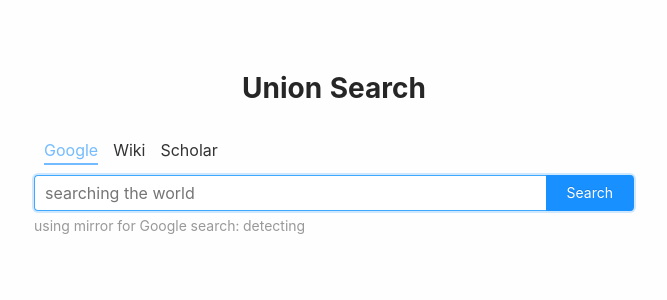
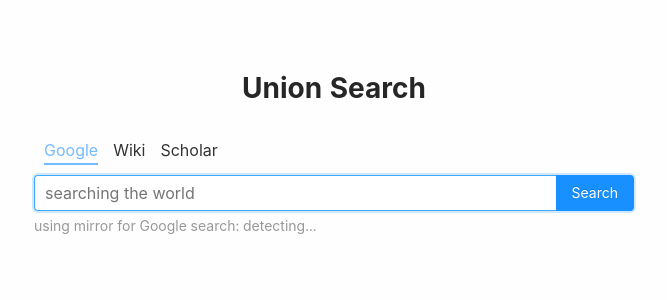
Before and after one commit to oe/search, a React (Vite) app: page / in a window 1280 px wide. Shown: the top 300 px of the page, without its empty margins (306-973 px from the left). Built offline with nearby package versions, Linux system fonts and the light colour scheme.

Commit message:
fix: update styles

```diff
--- a/src/app.scss
+++ b/src/app.scss
@@ -14,5 +14,5 @@
 
 .app {
   position: relative;
-  padding: 10px 20px;
+  padding: 10px;
 }
--- a/src/search/index.tsx
+++ b/src/search/index.tsx
@@ -7,33 +7,34 @@
   {
     name: 'google',
     help: () => {
-      const [url, setUrl] = useState('')
+      const [url, setUrl] = useState({})
       useEffect(() => {
-        getAvailableMirrorOf('google').then(u => setUrl(u.url))
+        getAvailableMirrorOf('google').then(u => setUrl(u))
       }, [])
-      return <span>using mirror for Google search: {!url ? 'detecting' : <a href={url} target="_blank">{url}</a>}</span>
+      return <span>using mirror for Google search: <SLink {...url} /></span>
     }
   },
   {
     name: 'wiki',
     help: () => {
-      const [url, setUrl] = useState('')
+      const [url, setUrl] = useState({})
       useEffect(() => {
-        getAvailableMirrorOf('wiki').then(u => setUrl(u.url))
+        getAvailableMirrorOf('wiki').then(u => setUrl(u))
       }, [])
-      return <span>using mirror for Wiki search: {!url ? 'detecting' : <a href={url} target="_blank">{url}</a>}</span>
+      return <span>using mirror for Wiki search: <SLink {...url} /></span>
     }
   },
   {
     name: 'scholar',
     help: () => {
-      const [url, setUrl] = useState('')
-      const [sci, setSci] = useState('')
+      const [url, setUrl] = useState({})
+      const [sci, setSci] = useState({})
       useEffect(() => {
-        getAvailableMirrorOf('scholar').then(u => setUrl(u.url))
-        getAvailableMirrorOf('sci-hub').then(u => setSci(u.url))
+        getAvailableMirrorOf('scholar').then(u => setUrl(u))
+        getAvailableMirrorOf('sci-hub').then(u => setSci(u))
       }, [])
-      return (<span>using mirror for Scholar search: {!url ? 'detecting' : <a href={url} target="_blank">{url}</a>} {sci ? <>, or you can try <a href={sci} target="_blank">sci-hub</a> instead</> : '' }</span>)
+      // @ts-ignore
+      return (<span>using mirror for Scholar search: <SLink {...url} /> {sci.url ? <>, or you can try <SLink {...sci} title="sci-hub" /> instead</> : '' }</span>)
     }
   }
 ]
@@ -62,9 +63,9 @@
 }
 
 
-// function SLink(props: IMirrorResult) {
-
-// }
+function SLink(props: {isFailed?: boolean, url?: string, title?: string}) {
+return props.url ? <a className={props.isFailed ? 'is-failed' : ''} href={props.url} target="_blank">{props.title || props.url}</a> : <>detecting...</>
+}
 
 
 function HelpInfo (props: {cat: string}) {
--- a/src/search/style.scss
+++ b/src/search/style.scss
@@ -3,7 +3,7 @@
   width: 60%;
   margin-left: auto;
   margin-right: auto;
-  min-width: 300px;
+  min-width: 280px;
   max-width: 600px;
   position: relative;
   font-size: 18px;
@@ -12,8 +12,22 @@
     font-size: 14px;
     color: #999;
     margin-top: 4px;
+    word-break: break-all;
+    hyphens: auto;
 
-    a { color:  rgba(24, 144, 255, .4); }
+    a {
+      color:  rgba(24, 144, 255, .4);
+
+      &.is-failed {
+        color: #b58554;
+        &:after {
+          content: '(may not working)';
+          font-variant: small-caps;
+          font-size: .8em;
+          color: #999;
+        }
+      }
+    }
   }
 }
 
@@ -62,8 +76,8 @@
     right: 0;
     top: 0;
     height: 36px;
-    padding-left: 20px;
-    padding-right: 20px;
+    padding-left: 15px;
+    padding-right: 15px;
     border-top-right-radius: 4px;
     border-bottom-right-radius: 4px;
     border: 1px solid #1890ff;
```
